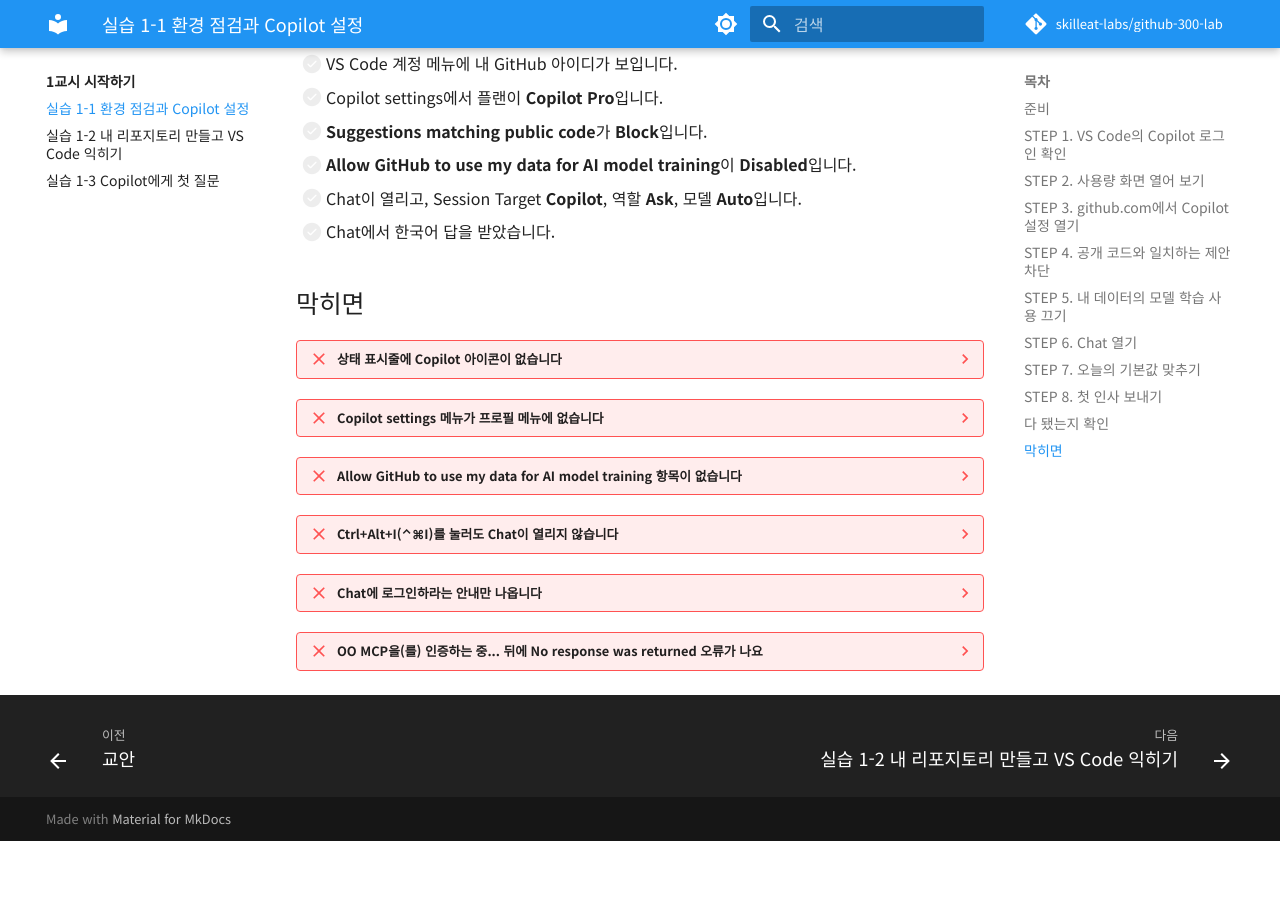
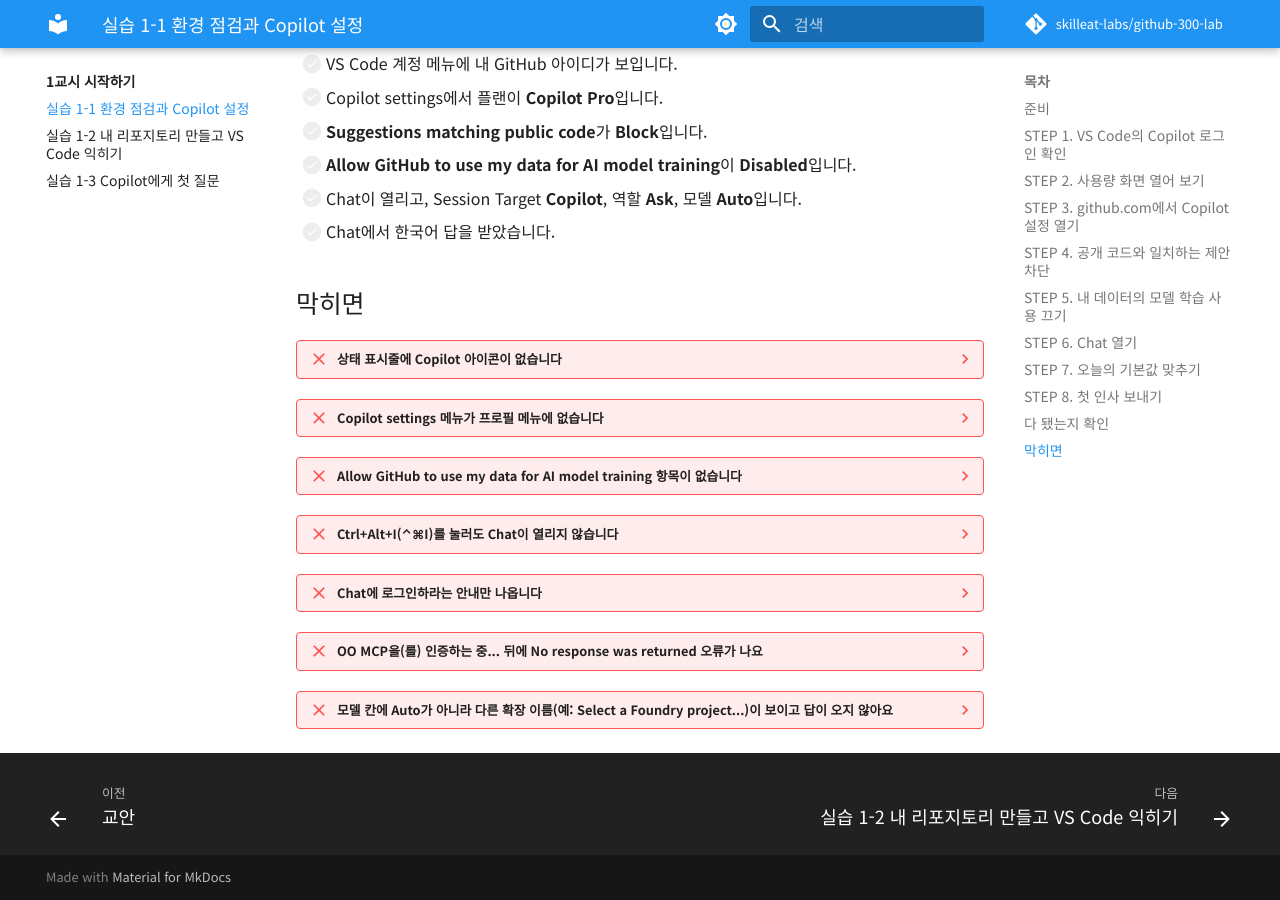
Before and after one commit to skilleat-labs/github-300-lab, an MkDocs documentation site: the page built from docs/class1/lab-1.md, in a window 1280 px wide and 900 px high, scrolled down 3660 px. Built offline with MkDocs 1.6.1 and Material for MkDocs 9.7.7, drawn with Linux system fonts in a browser that asks for light colours; comment, search, counter and statistics services are not loaded; before the commit the page ends 4501 px from its top, so only the background shows below that.

Commit message:
1-1 막히면: 다른 확장 모델이 선택된 경우 추가
Co-Authored-By: Claude Opus 5.5 <noreply@anthropic.com>

```diff
--- a/docs/class1/lab-1.md
+++ b/docs/class1/lab-1.md
@@ -137,3 +137,6 @@ Chat 입력 칸에 붙여 넣고 Enter를 누릅니다.
 
 ??? failure "OO MCP을(를) 인증하는 중... 뒤에 No response was returned 오류가 나요"
     설치한 확장이 추가한 MCP 서버(외부 도구 연결)가 로그인을 기다리다 실패한 것입니다. 오늘 실습에는 MCP 서버가 필요 없습니다. 명령 팔레트에서 **Chat: Open Customizations** → **MCP Servers** → 그 서버의 **...** → **Disable**로 끄고, 새 채팅에서 다시 보냅니다.
+
+??? failure "모델 칸에 Auto가 아니라 다른 확장 이름(예: Select a Foundry project...)이 보이고 답이 오지 않아요"
+    설치한 다른 확장의 모델이 선택된 것입니다. 모델 선택기를 클릭하고 **Auto**를 고른 뒤 새 채팅에서 다시 보냅니다. 새 창을 열 때마다 바뀌면 확장 보기에서 그 확장을 **Disable**합니다.
```
